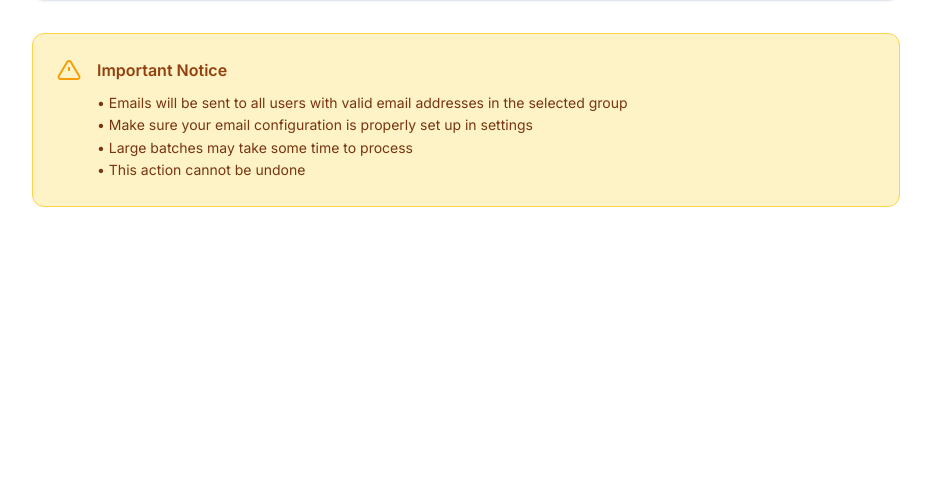
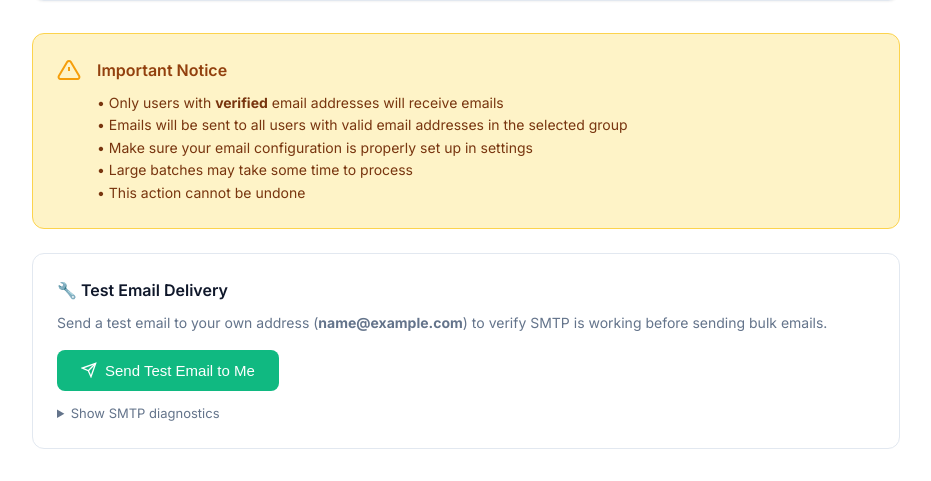
Before and after one commit to ezedinmoh/Smart-Library-System, a Django app: page /users/bulk-email/ in a window 1280 px wide. Shown: the part 1301-1782 px from the top of the page, without its empty margins (174-1105 px from the left). Before the commit the page ends 1508 px from the top, so only its background shows below. Run offline with Django 4.2, Linux system fonts and the light colour scheme; a user stored in the database is signed in; tables that the repository leaves empty hold one stand-in row (values such as "Sample post"); parts of the project's set-up code (start-up, migrations or seed data) failed here and were passed over.

Commit message:
Fix bulk email false success + add SMTP test endpoint
Root cause of 'sent but nothing arrives':
- sent_count was incremented when messages were queued into the list,
  BEFORE the background thread ran. The success toast fired immediately
  regardless of whether SMTP actually delivered anything.
- The verified-email guard silently skipped unverified users and counted
  them as skipped, but the success message still showed for other users
  that were queued — giving a false impression of delivery.

Fixes:
- Bulk email success message now says 'Queued to N verified user(s),
  delivery in progress' to be honest about async sending
- Skipped message now says 'warning' level and explains WHY users were
  skipped (unverified email) so admin knows to check verification status
- Added a new error message when sent_count=0 and skipped_count>0 so
  the admin clearly sees that nothing was sent and why

New: SMTP test endpoint (POST /dashboard/test-email/)
- Admin-only endpoint that sends a real test email directly to the
  logged-in admin's address using the live SMTP config
- Returns JSON with success/failure + full SMTP diagnostics (host,
  port, SSL/TLS, backend, allauth verified status)
- 'Send Test Email to Me' button added to bulk email page with inline
  result display and collapsible diagnostics panel
- Use this to verify SMTP credentials are working before sending bulk

```diff
--- a/apps/dashboard/urls.py
+++ b/apps/dashboard/urls.py
@@ -34,4 +34,5 @@ urlpatterns = [
     path('system/', views.system_administration, name='system_admin'),
     path('system/update-settings/', views.update_system_settings, name='update_system_settings'),
     path('settings/', views.system_settings_view, name='settings'),
+    path('test-email/', views.test_email, name='test_email'),
 ]
--- a/apps/users/views.py
+++ b/apps/users/views.py
@@ -1241,7 +1241,7 @@ def bulk_email_users(request):
                 _subject = subject
                 _logger = logging.getLogger(__name__)
                 def _send():
-                    from django.core.mail import EmailMultiAlternatives
+                    from django.core.mail import EmailMessage
                     from django.db import connections
                     for conn in connections.all():
                         conn.close()
@@ -1250,7 +1250,6 @@ def bulk_email_users(request):
                     for msg_tuple in _msgs:
                         subj, body, from_addr, to_list = msg_tuple
                         try:
-                            from django.core.mail import EmailMessage
                             m = EmailMessage(subj, body, from_addr, to_list)
                             m.send(fail_silently=False)
                             ok += 1
@@ -1268,11 +1267,25 @@ def bulk_email_users(request):
                          f'Sent bulk email to {sent_count} users: "{subject}"', request)
 
             if sent_count > 0:
-                messages.success(request, f'Successfully sent email to {sent_count} user(s).')
+                messages.success(
+                    request,
+                    f'Queued email to {sent_count} verified user(s). '
+                    f'Delivery is in progress — check your inbox in a few minutes.'
+                )
             if skipped_count > 0:
-                messages.info(request, f'Skipped {skipped_count} user(s) with missing or invalid email addresses.')
+                messages.warning(
+                    request,
+                    f'Skipped {skipped_count} user(s): email missing, invalid format, '
+                    f'or address not yet verified in the system.'
+                )
             if sent_count == 0 and skipped_count == 0:
                 messages.warning(request, 'No users with email addresses found for the selected group.')
+            if sent_count == 0 and skipped_count > 0:
+                messages.error(
+                    request,
+                    f'No emails were sent — all {skipped_count} recipient(s) were skipped. '
+                    f'Make sure the selected users have verified their email addresses.'
+                )
 
         except Exception as e:
             import logging
--- a/templates/users/bulk_email.html
+++ b/templates/users/bulk_email.html
@@ -680,12 +680,32 @@
             <div>
                 <div class="title">Important Notice</div>
                 <div class="content">
+                    • Only users with <strong>verified</strong> email addresses will receive emails<br>
                     • Emails will be sent to all users with valid email addresses in the selected group<br>
                     • Make sure your email configuration is properly set up in settings<br>
                     • Large batches may take some time to process<br>
                     • This action cannot be undone
                 </div>
             </div>
+        </div>
+
+        <!-- SMTP Test -->
+        <div style="margin-top: 1.5rem; background: var(--card-bg); border: 1px solid var(--border); border-radius: 12px; padding: 1.5rem;">
+            <h3 style="font-size: 1rem; font-weight: 600; margin-bottom: 0.5rem; color: var(--text-primary);">🔧 Test Email Delivery</h3>
+            <p style="font-size: 0.875rem; color: var(--text-secondary); margin-bottom: 1rem;">
+                Send a test email to your own address (<strong>{{ request.user.email }}</strong>) to verify SMTP is working before sending bulk emails.
+            </p>
+            <button type="button" id="testEmailBtn" class="btn btn-primary" style="width: auto;" onclick="sendTestEmail()">
+                <svg width="16" height="16" viewBox="0 0 24 24" fill="none" stroke="currentColor" stroke-width="2">
+                    <path d="M22 2L11 13"></path><polygon points="22 2 15 22 11 13 2 9 22 2"></polygon>
+                </svg>
+                Send Test Email to Me
+            </button>
+            <div id="testEmailResult" style="margin-top: 1rem; display: none; padding: 0.75rem 1rem; border-radius: 8px; font-size: 0.875rem;"></div>
+            <details style="margin-top: 0.75rem;">
+                <summary style="font-size: 0.8125rem; color: var(--text-secondary); cursor: pointer;">Show SMTP diagnostics</summary>
+                <div id="testEmailDiag" style="margin-top: 0.5rem; font-size: 0.75rem; color: var(--text-muted); font-family: monospace; white-space: pre-wrap;"></div>
+            </details>
         </div>
     </div>
 
@@ -847,6 +867,51 @@
                 }
             }
         });
+
+        // ── SMTP test ─────────────────────────────────────────────────────
+        async function sendTestEmail() {
+            const btn = document.getElementById('testEmailBtn');
+            const result = document.getElementById('testEmailResult');
+            const diag = document.getElementById('testEmailDiag');
+
+            btn.disabled = true;
+            btn.textContent = 'Sending…';
+            result.style.display = 'none';
+
+            try {
+                const resp = await fetch('{% url "dashboard:test_email" %}', {
+                    method: 'POST',
+                    headers: { 'X-CSRFToken': '{{ csrf_token }}' },
+                });
+                const data = await resp.json();
+
+                result.style.display = 'block';
+                if (data.success) {
+                    result.style.background = 'rgba(34,197,94,0.1)';
+                    result.style.border = '1px solid rgba(34,197,94,0.3)';
+                    result.style.color = '#15803d';
+                    result.textContent = '✅ ' + data.message;
+                } else {
+                    result.style.background = 'rgba(239,68,68,0.1)';
+                    result.style.border = '1px solid rgba(239,68,68,0.3)';
+                    result.style.color = '#dc2626';
+                    result.textContent = '❌ ' + data.message;
+                }
+
+                if (data.diagnostics) {
+                    diag.textContent = JSON.stringify(data.diagnostics, null, 2);
+                }
+            } catch (e) {
+                result.style.display = 'block';
+                result.style.background = 'rgba(239,68,68,0.1)';
+                result.style.border = '1px solid rgba(239,68,68,0.3)';
+                result.style.color = '#dc2626';
+                result.textContent = '❌ Network error: ' + e.message;
+            } finally {
+                btn.disabled = false;
+                btn.innerHTML = '<svg width="16" height="16" viewBox="0 0 24 24" fill="none" stroke="currentColor" stroke-width="2"><path d="M22 2L11 13"></path><polygon points="22 2 15 22 11 13 2 9 22 2"></polygon></svg> Send Test Email to Me';
+            }
+        }
     </script>
 </body>
 </html>
```
Also changed, not shown: apps/dashboard/views.py (+70 -0 lines).
